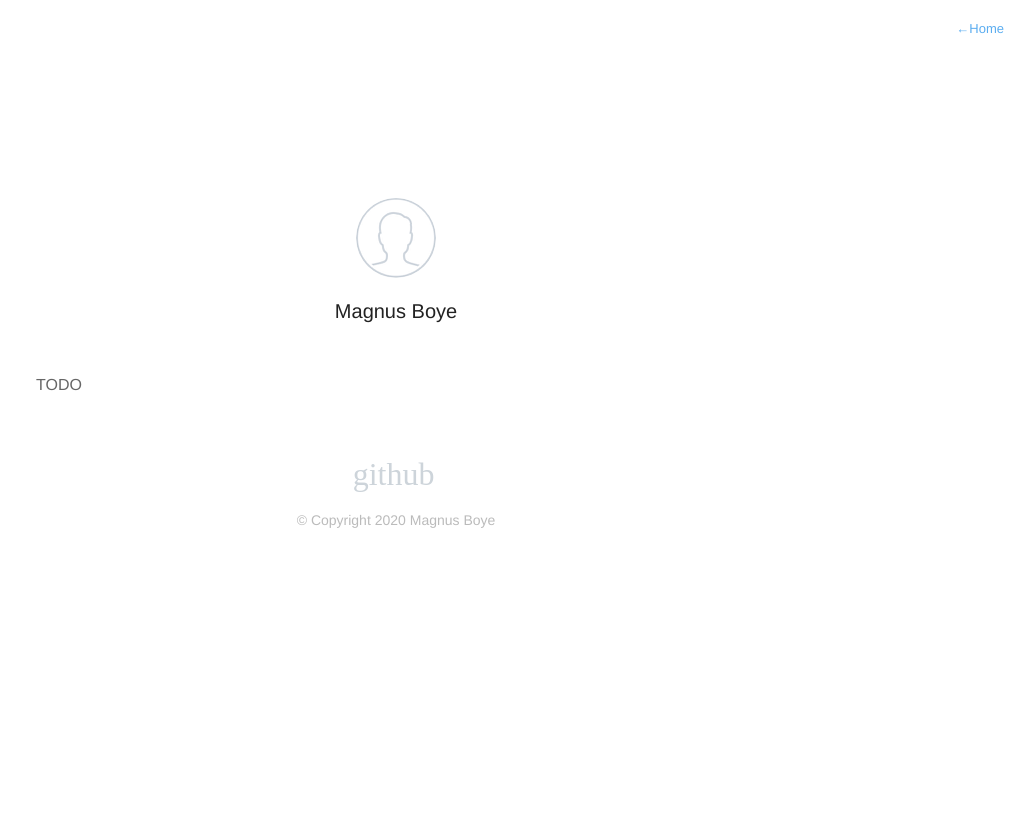
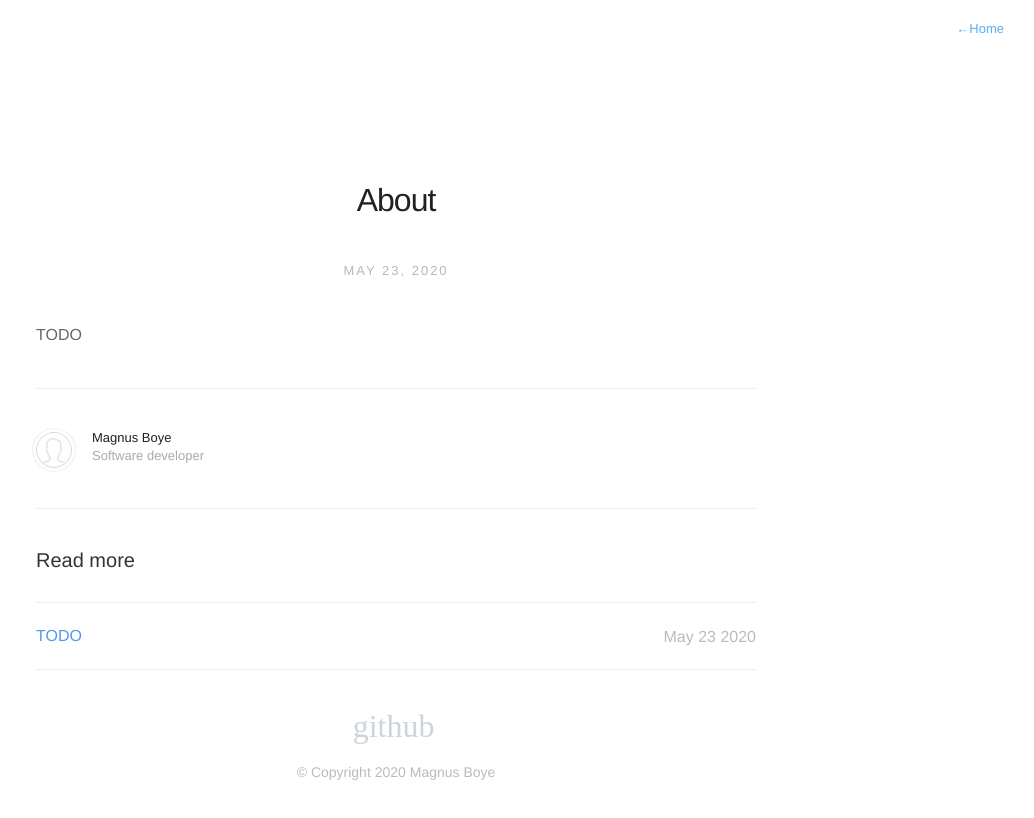
Before and after one commit to mboye/mboye.github.io, a plain HTML site: page about/index.html in a window 1280 px wide. Shown: the whole page, without its empty margins (244-1278 px from the left). Drawn offline with nearby package versions, Linux system fonts and the light colour scheme; a web font is replaced by a local one.

Commit message:
Move about page to fix link

```diff
--- a/about/index.html
+++ b/about/index.html
@@ -20,17 +20,25 @@
 
 
 <meta property="og:title" content="About" />
-<meta property="og:description" content="Software developer" />
-<meta property="og:type" content="website" />
+<meta property="og:description" content="TODO" />
+<meta property="og:type" content="article" />
 <meta property="og:url" content="https://mboye.github.io/about/" />
-<meta property="og:updated_time" content="2020-05-23T20:55:30+03:00" />
+<meta property="article:published_time" content="2020-05-23T20:55:30+03:00" />
+<meta property="article:modified_time" content="2020-05-23T20:55:30+03:00" />
 
 
 <meta itemprop="name" content="About">
-<meta itemprop="description" content="Software developer">
+<meta itemprop="description" content="TODO">
+<meta itemprop="datePublished" content="2020-05-23T20:55:30&#43;03:00" />
+<meta itemprop="dateModified" content="2020-05-23T20:55:30&#43;03:00" />
+<meta itemprop="wordCount" content="1">
+
+
+
+<meta itemprop="keywords" content="" />
 <meta name="twitter:card" content="summary"/>
 <meta name="twitter:title" content="About"/>
-<meta name="twitter:description" content="Software developer"/>
+<meta name="twitter:description" content="TODO"/>
 
 
     </head>
@@ -47,20 +55,47 @@
 
     <section id="wrapper">
 
-    <div class="profile">
-    <section id="wrapper">
-        <header id="header">
-            <a href="https://mboye.github.io/about">
-                <img id="avatar" class="2x" src="https://mboye.github.io/images/avatar.png"/>
-            </a>
-            <h1>Magnus Boye</h1>
-            <h2></h2>
-        </header>
+
+<article class="post">
+    <header>
+        <h1>About</h1>
+        <h2 class="subtitle"></h2>
+        <h2 class="headline">
+        May 23, 2020
+        <br>
+
+        </h2>
+    </header>
+    <section id="post-body">
+        <p>TODO</p>
+
     </section>
-</div>
+</article>
+
+<footer id="post-meta" class="clearfix">
+
+    <img class="avatar" src="https://mboye.github.io/images/avatar.png">
+    <div>
+        <span class="dark">Magnus Boye</span>
+        <span>Software developer</span>
+    </div>
+
+</footer>
 
 
-        <p>TODO</p>
+
+<ul id="post-list" class="archive readmore">
+    <h3>Read more</h3>
+
+
+
+
+        <li>
+            <a href="https://mboye.github.io/post/2020-05-23-todo/">TODO<aside class="dates">May 23 2020</aside></a>
+        </li>
+
+</ul>
+
 
 
         <footer id="footer">
```
Also changed, not shown: index.xml (+9 -0 lines).
